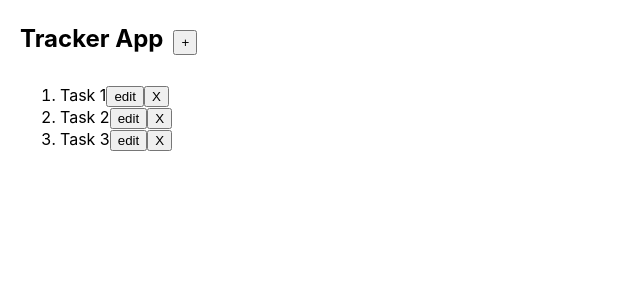
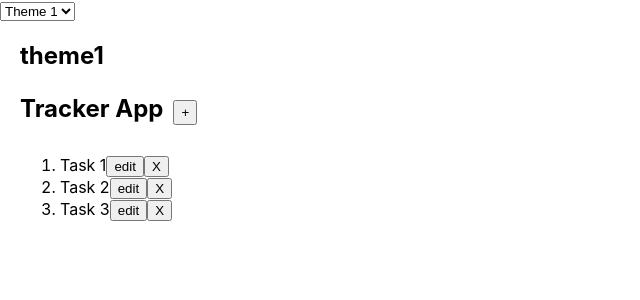
Before and after one commit to rajeshpillai/react-training-internal, a React (Create React App) app: page / in a window 1280 px wide. Shown: the top 300 px of the page, without its empty margins (0-640 px from the left). Built offline with nearby package versions, Linux system fonts and the light colour scheme.

Commit message:
Added theme context for both class and functional component

```diff
--- a/src/App.js
+++ b/src/App.js
@@ -1,6 +1,9 @@
 import React from 'react';
 import './App.css';
 import TrackerApp from './klass/tracker-app';
+import ThemeProvider from './context/context-provider';
+
+
 class App extends React.Component {
   state = {
     tasks: [
@@ -76,6 +79,7 @@ class App extends React.Component {
 
   render() {
     return (
+      <ThemeProvider>
         <div className="App">
           <header className="App-header">
             <TrackerApp
@@ -85,6 +89,7 @@ class App extends React.Component {
               onTaskAdd={this.onTaskAdd} tasks={this.state.tasks} />
           </header>
         </div>
+      </ThemeProvider>
     );
   }
 }
--- /dev/null
+++ b/src/context/context-provider.js
@@ -0,0 +1,21 @@
+import React from 'react';
+import ThemeContext from './theme-context';
+
+const ThemeProvider = ({ children }) => {
+  const [theme, setTheme] = React.useState("theme1");
+
+  function handleChange(e) {
+    setTheme(e.target.value);
+    e.preventDefault();
+  }
+  return (
+    <ThemeContext.Provider value={theme}>
+      <select onChange={handleChange}>
+        <option value="theme1">Theme 1</option>
+        <option value="theme2">Theme 2</option>
+      </select>
+      {children}
+    </ThemeContext.Provider>
+  );
+}
+export default ThemeProvider;
--- /dev/null
+++ b/src/context/theme-context.js
@@ -0,0 +1,6 @@
+import React from 'react';
+
+const ThemeContext = React.createContext();
+export const ThemeProvider = ThemeContext.Provider;
+export const ThemeConsumer = ThemeContext.Consumer;
+export default ThemeContext;
--- a/src/klass/tracker-app.js
+++ b/src/klass/tracker-app.js
@@ -1,5 +1,6 @@
 import React from 'react';
 import TaskForm from './task-form';
+import { ThemeConsumer } from '../context/theme-context';
 
 export default class TrackerApp extends React.Component {
   constructor() {
@@ -49,6 +50,11 @@ export default class TrackerApp extends React.Component {
 
     return (
       <div>
+        <ThemeConsumer>
+          {props => {
+            return <h2>{props}</h2>
+          }}
+        </ThemeConsumer>
         <h2>Tracker App
           <button className="btn primary" onClick={this.toggleTaskForm}>+</button>
         </h2>
```
Lines whose indentation alone changed are shown as unchanged.
